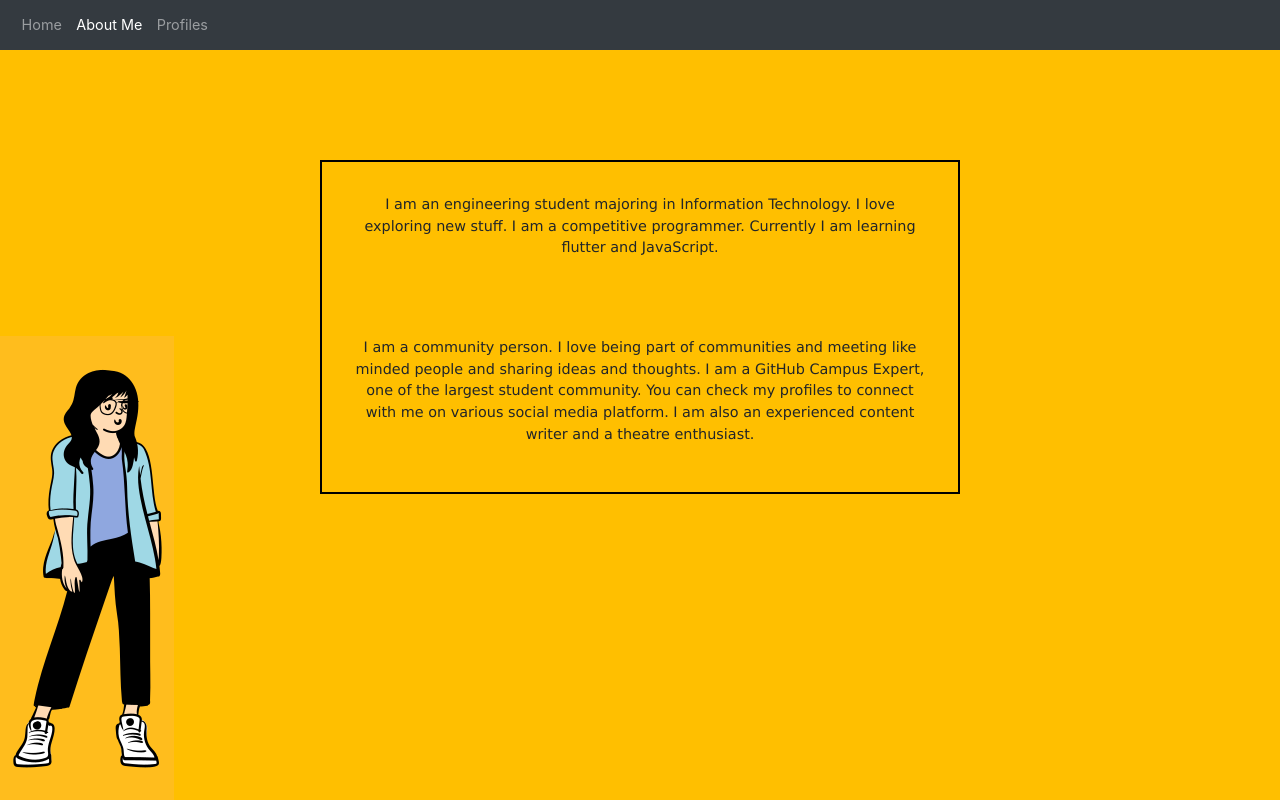
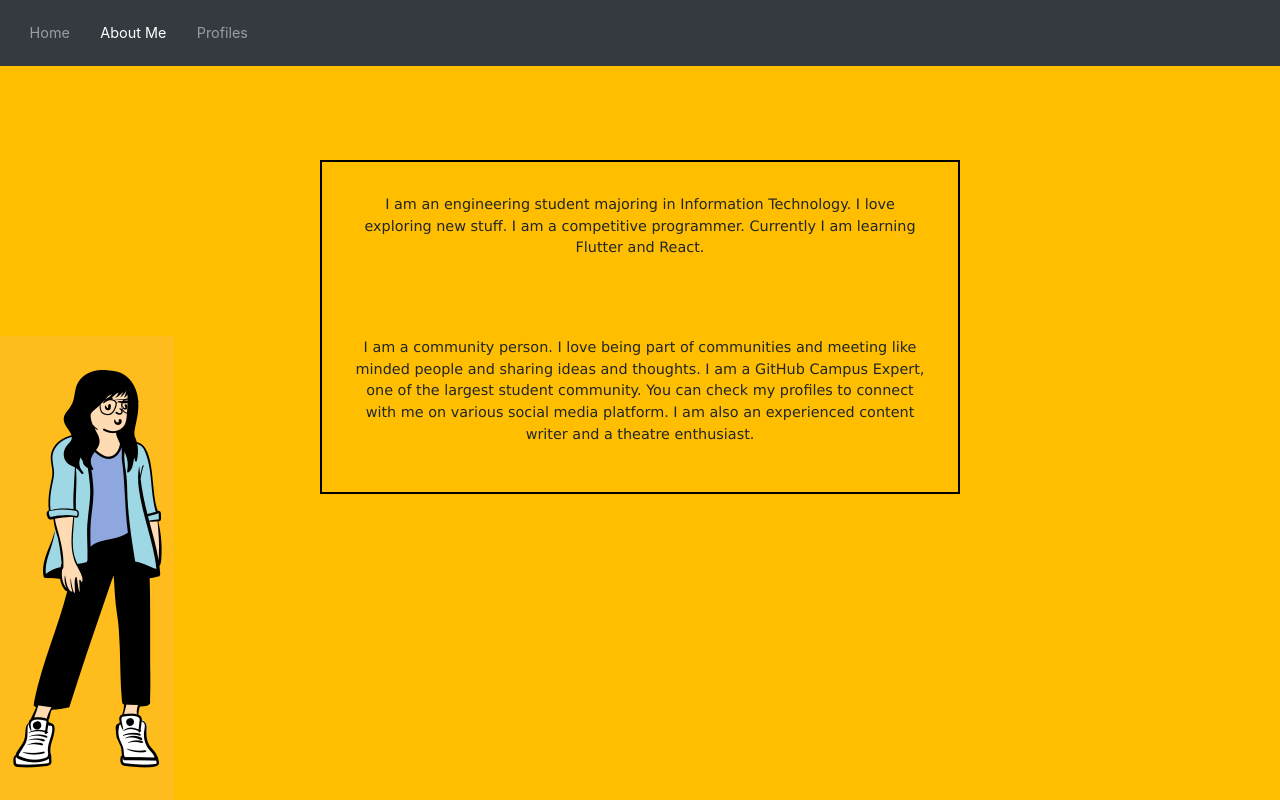
Before and after one commit to ojasvikhurana/PersonalWebsite, a plain HTML site: page about.html in a window 1280 px wide. Drawn offline with nearby package versions, Linux system fonts and the light colour scheme.

Commit message:
responsive

```diff
--- a/about.html
+++ b/about.html
@@ -35,7 +35,7 @@
     </div>
     <div class="sec" >
         <div class="fitem" id="me">
-            <p class="myself">I am an engineering student majoring in Information Technology. I love exploring new stuff. I am a competitive programmer. Currently I am learning flutter and JavaScript.</p>
+            <p class="myself">I am an engineering student majoring in Information Technology. I love exploring new stuff. I am a competitive programmer. Currently I am learning Flutter and React.</p>
             <p class="myself"> I am a community person. I love being part of communities and meeting like minded people and sharing ideas and thoughts. I am a GitHub Campus Expert, one of the largest student community. You can check my profiles to connect with me on various social media platform. I am also an experienced content writer and a theatre enthusiast.</p>
         </div>
     </div>
--- a/css/about.css
+++ b/css/about.css
@@ -17,7 +17,15 @@ body {
     display: flex;
     justify-content: center;
 }
+li{
+  padding: 1vh;
+}
 
+li a:hover {
+  color: black;
+  text-decoration: none;
+  font-weight: bold;
+}
 #right {
     position: fixed;
     bottom: 0px;
@@ -39,7 +47,7 @@ body {
 }
 
 
-@media screen and (max-width: 680px) {
+@media screen and (max-width: 880px) {
     #right {
       display: none;
     }
--- a/css/profiles.css
+++ b/css/profiles.css
@@ -66,7 +66,7 @@ li a img {
   padding-right: 1vw;
 }
 
-@media screen and (max-width: 680px) {
+@media screen and (max-width: 900px) {
   #right {
     display: none;
   }
--- a/css/style.css
+++ b/css/style.css
@@ -11,6 +11,9 @@ h2 {
 }
 body{
     background-color: #FFBF00;
+}
+li{
+     padding: 1vh;
 }
 #right{
     display:flex;
@@ -40,3 +43,9 @@ body{
     height:80vh;
     width: 100vh;
 }
+
+li a:hover {
+    color: black;
+    text-decoration: none;
+    font-weight: bold;
+  }
```
Also changed, not shown: 1 other file.
